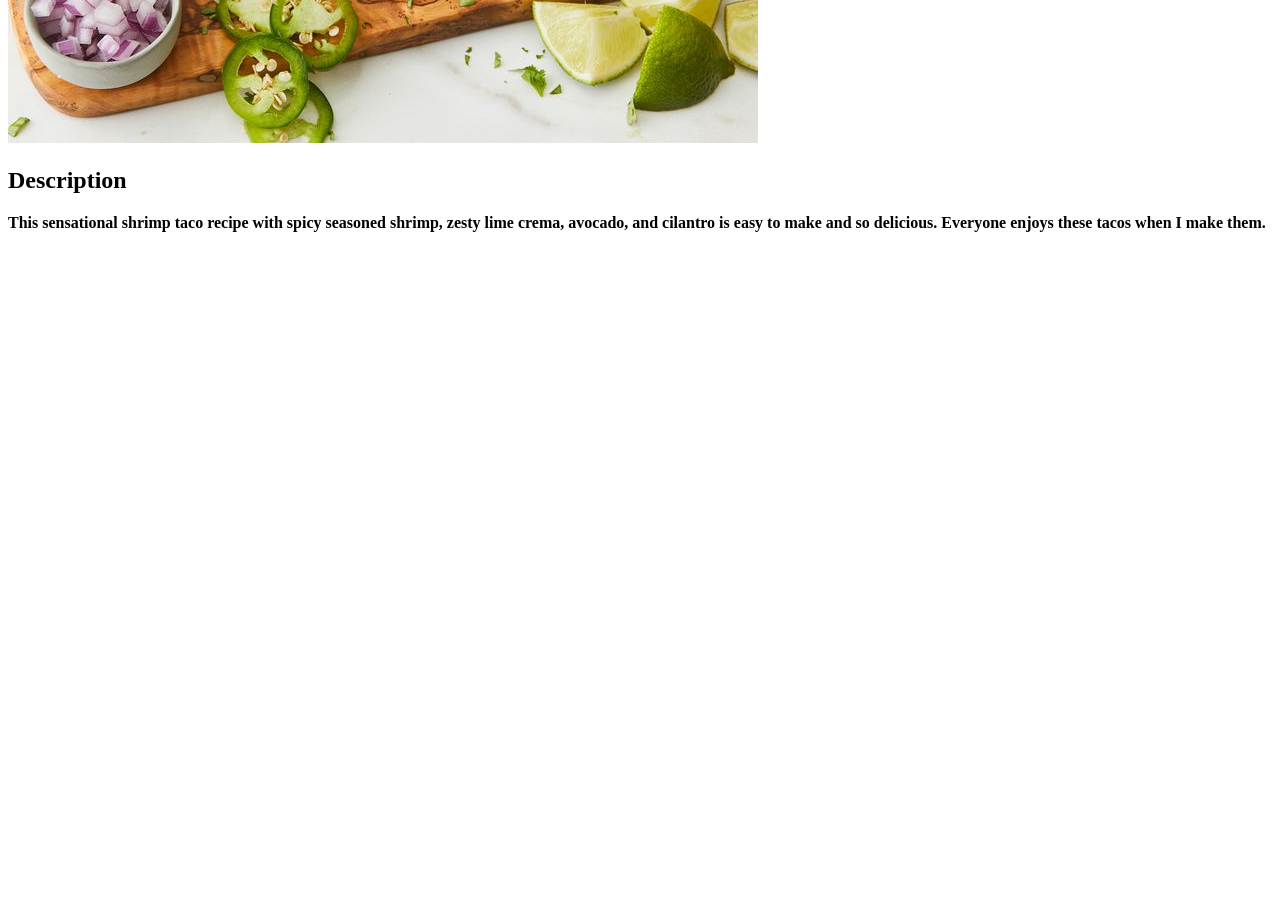
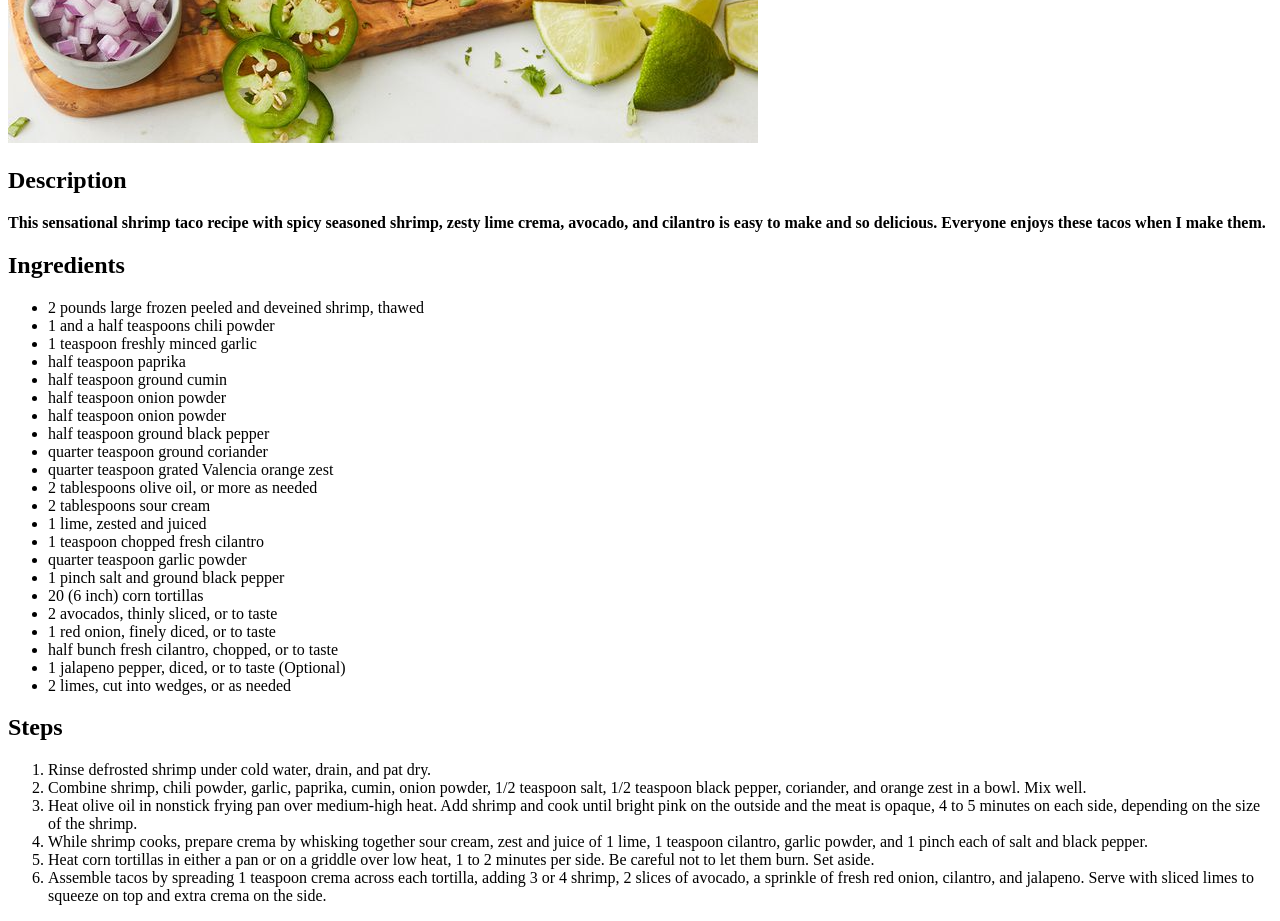
Before and after one commit to MauroRetamoso/recipes, a plain HTML site: page odin_recipes/shrimp_tacos.html in a window 1280 px wide. Shown: the part 500-1421 px from the top of the page. Before the commit the page ends 800 px from the top, so only its background shows below. Drawn offline with Linux system fonts and the light colour scheme.

Commit message:
Add steps to prepare

```diff
--- a/odin_recipes/shrimp_tacos.html
+++ b/odin_recipes/shrimp_tacos.html
@@ -16,5 +16,50 @@
         </h2>
         <p><strong>This sensational shrimp taco recipe with spicy seasoned shrimp, zesty lime crema,
             avocado, and cilantro is easy to make and so delicious. Everyone enjoys these tacos when I make them.</strong></p>
+            <H2>
+                Ingredients
+            </H2>
+            <ul>
+                <Li>2 pounds large frozen peeled and deveined shrimp, thawed</Li>
+                <li>1 and a half teaspoons chili powder</li>
+                <li>1 teaspoon freshly minced garlic</li>
+                <li>half teaspoon paprika</li>
+                <li>half teaspoon ground cumin</li>
+                <li>half teaspoon onion powder</li>
+                <li>half teaspoon onion powder</li>
+                <li>half teaspoon ground black pepper</li>
+                <li>quarter teaspoon ground coriander</li>
+                <li>quarter teaspoon grated Valencia orange zest</li>
+                <li>2 tablespoons olive oil, or more as needed</li>
+                <li>2 tablespoons sour cream</li>
+                <li>1 lime, zested and juiced</li>
+                <li>1 teaspoon chopped fresh cilantro</li>
+                <li>quarter teaspoon garlic powder</li>
+                <li>1 pinch salt and ground black pepper</li>
+                <li>20 (6 inch) corn tortillas</li>
+                <li>2 avocados, thinly sliced, or to taste</li>
+                <li>1 red onion, finely diced, or to taste</li>
+                <li>half bunch fresh cilantro, chopped, or to taste</li>
+                <li>1 jalapeno pepper, diced, or to taste (Optional)</li>
+                <li>2 limes, cut into wedges, or as needed</li>
+            </ul>
+            <h2>Steps</h2>
+            <ol>
+                <li>Rinse defrosted shrimp under cold water, drain, and pat dry.</li>
+                <li>Combine shrimp, chili powder, garlic, paprika, cumin, onion powder, 1/2 teaspoon salt, 1/2 teaspoon black pepper, coriander,
+                    and orange zest in a bowl. Mix well.
+
+                </li>
+                <li>Heat olive oil in nonstick frying pan over medium-high heat.
+                    Add shrimp and cook until bright pink on the outside and the meat is opaque,
+                    4 to 5 minutes on each side, depending on the size of the shrimp.</li>
+                <li>While shrimp cooks, prepare crema by whisking together sour cream, zest and juice of 1 lime,
+                    1 teaspoon cilantro, garlic powder, and 1 pinch each of salt and black pepper.</li>
+                <li>Heat corn tortillas in either a pan or on a griddle over low heat, 1 to 2 minutes per side.
+                    Be careful not to let them burn. Set aside.</li>
+                <li>Assemble tacos by spreading 1 teaspoon crema across each tortilla, adding 3 or 4 shrimp, 2 slices of avocado,
+                     a sprinkle of fresh red onion, cilantro, and jalapeno.
+                    Serve with sliced limes to squeeze on top and extra crema on the side.</li>
+            </ol>
     </body>
 </html>
```
Also changed, not shown: odin_recipes/miso_soup.html (+22 -0 lines), odin_recipes/pepperoni_pizza.html (+30 -0 lines).
